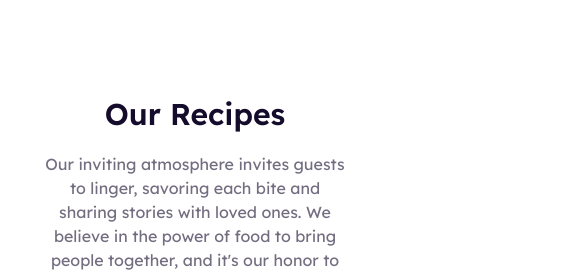
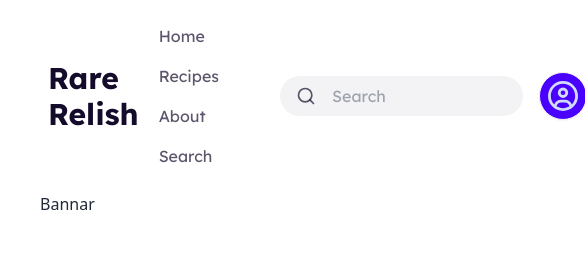
Before and after one commit to 44fahadhasan/b9a7-chefs-table-44fahadhasan, a React (Vite) app: page / in a window 390 px wide. Shown: the top 272 px of the page, 585 px wide, since content can reach past the window. Built offline with nearby package versions, Linux system fonts and the light colour scheme.

Commit message:
navbar design completed without responsive

```diff
--- a/src/App.jsx
+++ b/src/App.jsx
@@ -1,9 +1,18 @@
+import Bannar from "./components/Bannar/Bannar";
+import NavBar from "./components/NavBar/NavBar";
 import OurRecipes from "./components/OurRecipes/OurRecipes";
 
 function App() {
   return (
     <div className="px-10">
-      <header></header>
+      <header>
+        <nav>
+          <NavBar />
+        </nav>
+        <section>
+          <Bannar />
+        </section>
+      </header>
       <main className="mt-24">
         <section>
           <OurRecipes />
--- /dev/null
+++ b/src/components/Bannar/Bannar.jsx
@@ -0,0 +1,9 @@
+// import PropTypes from 'prop-types';
+
+const Bannar = () => {
+  return <div>Bannar</div>;
+};
+
+Bannar.propTypes = {};
+
+export default Bannar;
--- /dev/null
+++ b/src/components/NavBar/NavBar.jsx
@@ -0,0 +1,43 @@
+import { FaRegCircleUser } from "react-icons/fa6";
+import { LuSearch } from "react-icons/lu";
+
+const NavBar = () => {
+  return (
+    <div className="navbar lexend">
+      <div className="flex-1">
+        <a className="text-[#150B2B] text-3xl font-bold">Rare Relish</a>
+      </div>
+      <div className="flex mr-[14%]">
+        <ul className="text-[#150B2BB2] text-base menu menu-horizontal px-1">
+          <li>
+            <a>Home</a>
+          </li>
+          <li>
+            <a>Recipes</a>
+          </li>
+          <li>
+            <a>About</a>
+          </li>
+          <li>
+            <a>Search</a>
+          </li>
+        </ul>
+      </div>
+      <div className="gap-4">
+        <div className="bg-[#150B2B0D] flex gap-4 items-center rounded-full pl-4">
+          <LuSearch className="text-xl text-[#150B2BB2]" />
+          <input
+            type="text"
+            placeholder="Search"
+            className="outline-none bg-transparent rounded-full py-2 text-[#150B2BB2] text-base "
+          />
+        </div>
+        <div className=" btn btn-circle bg-[#4a00ff] hover:bg-[#4a00ff]">
+          <FaRegCircleUser className="text-3xl text-[#d1dbff]" />
+        </div>
+      </div>
+    </div>
+  );
+};
+
+export default NavBar;
```
